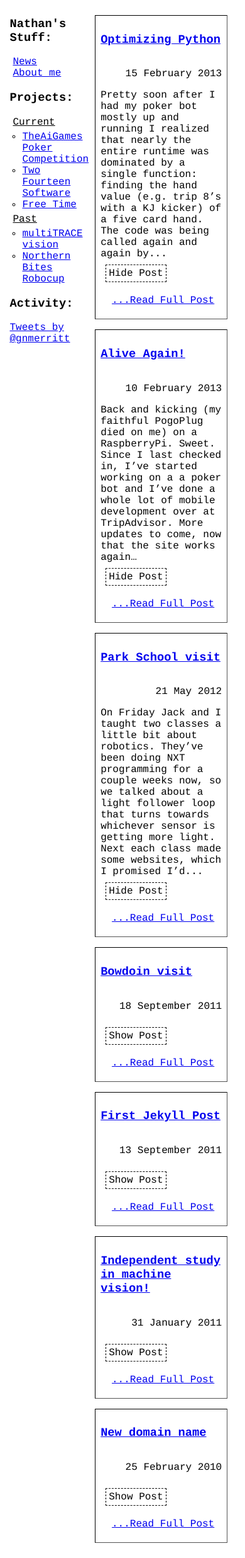
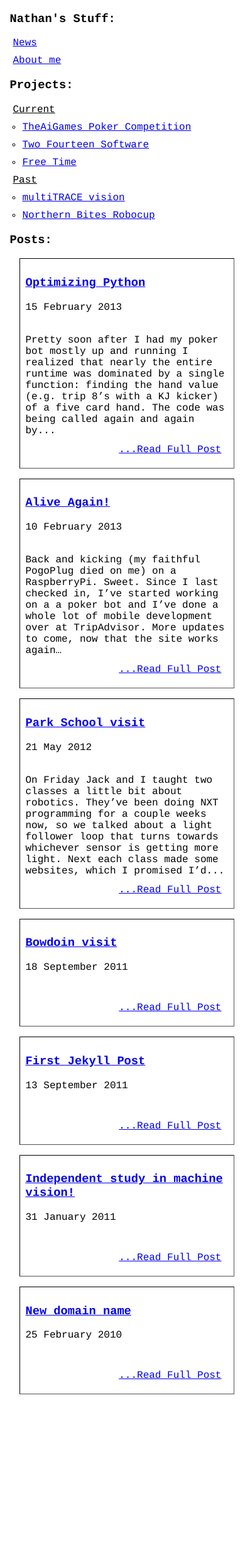
Before and after one commit to gnmerritt/gnmerritt.net, a Jekyll site: the page built from index.markdown, in a window 390 px wide. Shown: the whole page at 63% size. Built offline with Jekyll 4.4.1, drawn with Linux system fonts in a browser that asks for light colours; comment, search, counter and statistics services are not loaded; after the commit the page ends 2238 px from its top, so only the background shows below that.

Commit message:
added media queries and responsive smartphone layout

```diff
--- a/_layouts/default.html
+++ b/_layouts/default.html
@@ -4,23 +4,26 @@
 <title>{{ page.title }}</title>
 <link rel="stylesheet" type="text/css" media="screen, print" href="/css/blog.css">
 <link rel="stylesheet" type="text/css" media="screen, print" href="/css/pygments.css">
+<meta name="viewport" content="width=device-width, initial-scale=1">
 </head>
 <body>
+
+<!-- Thanks for visiting! -->
 
 <div class="grid">
 
 <nav class="col sidebar">
  <h3>Nathan's Stuff:</h3>
 
-  <ul class="toplist">
-   <li><a href="index.html">News</a></li>
+  <ul class="topList">
+   <li><a href="/index.html">News</a></li>
 <!--  <li><a href="/projects/">Written works</a></li> -->
 
-   <li><a href="aboutme.html">About me</a></li>
+   <li><a href="/aboutme.html">About me</a></li>
   </ul>
 
   <h3>Projects:</h3>
-  <ul class="toplist">
+  <ul class="topList">
    <li class="section">Current</li>
    <li class="projects">
      <ul>
@@ -39,7 +42,7 @@
    </li>
   </ul>
 
-  <h3>Activity:</h3>
+  <h3 class="hidePhone">Activity:</h3>
 
   <a class="twitter-timeline" data-dnt="true" href="https://twitter.com/gnmerritt" data-widget-id="302537346220429312">Tweets by @gnmerritt</a>
 <script>!function(d,s,id){var js,fjs=d.getElementsByTagName(s)[0];if(!d.getElementById(id)){js=d.createElement(s);js.id=id;js.src="//platform.twitter.com/widgets.js";fjs.parentNode.insertBefore(js,fjs);}}(document,"script","twitter-wjs");</script>
--- a/css/blog.css
+++ b/css/blog.css
@@ -5,10 +5,10 @@ h2 { text-align: center; }
 nav.left { margin-left:2%; width:20%; float:left; }
 
 .projects ul { padding-left:15px; }
-.toplist { list-style:none; padding-left:5px; width:100%; }
+.topList { list-style:none; padding-left:5px; width:100%; }
 .section { margin:5px 0; text-decoration:underline; }
 
-.grid:after { content: ""; display: table; clear: both; }
+.grid:after { content:""; display:table; clear:both; }
 .grid .col { float:left; margin-left:2%; }
 .grid .main { width: 65%; }
 .grid .sidebar { width:30%; }
@@ -26,3 +26,18 @@ nav.left { margin-left:2%; width:20%; float:left; }
 .post .more, .post .hide { margin:0.5em; padding:0.25em; cursor:pointer; }
 .post .more { float:right; }
 .post .hide { border:1px dashed black; float:left; }
+
+.showPhone { display:none; }
+
+/* smartphone specific layout */
+@media screen and (max-width: 500px)
+{
+  .hidePhone, .twitter-timeline { display:none; }
+  .showPhone { display:block; }
+
+  .grid .col { float:none; width:100%; }
+  .grid .main { width:100%; }
+
+  .post h3, .post .date { float:none; }
+  .topList li { margin:10px 0; }
+}
--- a/index.markdown
+++ b/index.markdown
@@ -2,6 +2,8 @@
 layout: default
 title: gnmerritt.net - Nathan's home on the web
 ---
+
+<h3 class="showPhone">Posts:</h3>
 
 {% for post in site.posts limit:12 %}
   {% capture postUid %}{{ post.date | date: "%d%b%Y" }}{% endcapture %}
@@ -21,12 +23,8 @@ title: gnmerritt.net - Nathan's home on the web
        <div class="preview clear">{{ post.content | strip_html | truncatewords: 50 }}</div>
 
        <div class="clear">
-         <p class="hide" onclick="gnm.togglePost(this, '{{ postUid }}')">
-	   {% if hidden %}
-	     Show Post
-	   {% else %}
-	     Hide Post
-	   {% endif %}
+         <p class="hide hidePhone" onclick="gnm.togglePost(this, '{{ postUid }}')">
+	   {% if hidden %}Show Post{% else %}Hide Post{% endif %}
 	 </p>
          <p class="more"><a href="{{ post.id }}.html">...Read Full Post</a></p>
        </div>
```
